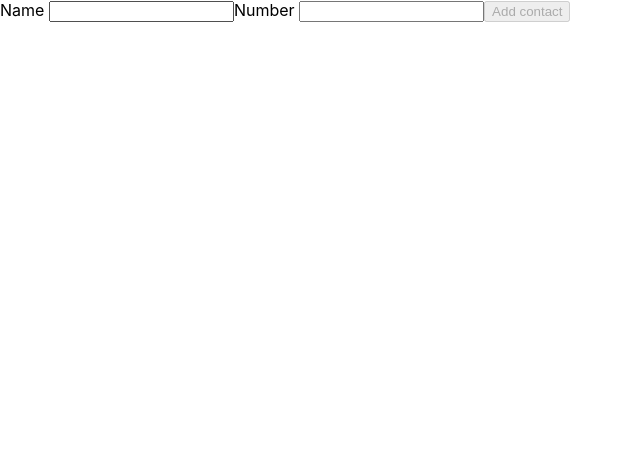
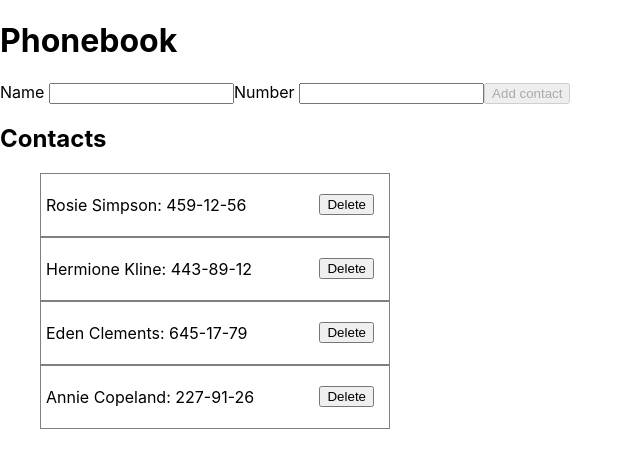
Before and after one commit to artyomakulov/goit-react-hw-02-phonebook, a React (Create React App) app: page / in a window 1280 px wide. Shown: the top 468 px of the page, without its empty margins (0-640 px from the left). Built offline with nearby package versions, Linux system fonts and the light colour scheme.

Commit message:
contacts

```diff
--- a/src/App.jsx
+++ b/src/App.jsx
@@ -1,11 +1,19 @@
 import React from 'react';
-import Form from './components/Form/Form'
+import Form from './components/Form/Form';
+import ContactList from './components/Contacts/Contacts';
+// import Filter from './components/Filter/Filter';
 
 
 
 class App extends React.Component {
   state = {
-    contacts: [],
+    contacts: [
+      {id: 'id-1', name: 'Rosie Simpson', number: '459-12-56'},
+      {id: 'id-2', name: 'Hermione Kline', number: '443-89-12'},
+      {id: 'id-3', name: 'Eden Clements', number: '645-17-79'},
+      {id: 'id-4', name: 'Annie Copeland', number: '227-91-26'},
+    ],
+    filter: '',
     name: '',
     number: ''
   }
@@ -14,10 +22,25 @@ class App extends React.Component {
     console.log(data)
   }
 
+  deleteContact = (contactId) => {
+    this.setState(prevState => ({
+      contacts: prevState.contacts.filter(contact => contact.id !==contactId)
+    }))
+  }
+
 
   render () {
+    const {contacts} = this.state
     return (
-      <Form onSubmit={this.formSubmit}/>
+      <div>
+  <h1>Phonebook</h1>
+  <Form onSubmit={this.formSubmit}/>
+
+  <h2>Contacts</h2>
+  {/* <Filter value={filter} onChange={this.filterValue} /> */}
+  <ContactList contacts={contacts} onDeleteContact={this.deleteContact}/>
+</div>
+
     )
   }
   }
--- /dev/null
+++ b/src/components/Contacts/Contacts.jsx
@@ -0,0 +1,32 @@
+import React from 'react';
+import PropTypes from 'prop-types';
+import css from './Contacts.module.css';
+
+
+export default function ContactList ({contacts, onDeleteContact}) {
+    return (
+        <ul className={css.ContactList}>
+            {contacts.map(({id, name, number}) => {
+                return (
+                    <li className={css.ContactList_item} key={id}>
+                        <p>
+                        {name}: {number}
+                        </p>
+                        <button className={css.ContactList_btn}
+                        onClick={() => onDeleteContact(id)}
+                        type="button">
+                        Delete
+                        </button>
+                    </li>
+                )
+            })}
+        </ul>
+    )
+}
+
+ContactList.propTypes = {
+    id: PropTypes.number,
+    name: PropTypes.string,
+    number: PropTypes.number,
+    onRemoveContact: PropTypes.func,
+  };
--- /dev/null
+++ b/src/components/Contacts/Contacts.module.css
@@ -0,0 +1,17 @@
+.ContactList {
+width: 350px;
+}
+
+.ContactList_item {
+    display: flex;
+    align-items: center;
+    justify-content: space-between;
+    padding: 5px;
+    border: 1px solid grey;
+}
+
+.ContactList_btn {
+margin-top: 0;
+margin-bottom: 0;
+margin-right: 10px;
+}
--- /dev/null
+++ b/src/components/Filter/Filter.jsx
@@ -0,0 +1,16 @@
+import React from 'react';
+import PropTypes from "prop-types";
+
+
+export default function Filter({ value, onChange }) {
+  return (
+    <label>
+      <input onChange={onChange} type="text" name="filter" value={value} />
+    </label>
+  );
+}
+
+Filter.propTypes = {
+  value: PropTypes.string,
+  onChange: PropTypes.func,
+};
--- a/src/components/Form/Form.js
+++ b/src/components/Form/Form.jsx
@@ -1,8 +1,9 @@
-import React from 'react'
-import { nanoid } from 'nanoid'
+import React, {Component} from 'react';
+import PropTypes from "prop-types";
+import { nanoid } from 'nanoid';
 
 
- class Form extends React.Component {
+ class Form extends Component {
     state = {
         name: '',
         number: ''
@@ -29,13 +30,14 @@ import { nanoid } from 'nanoid'
     telId = nanoid();
 
     render () {
+      const {name, number} = this.state
         return (
             <form onSubmit={this.handleSubmit}>
         <label htmlFor={this.nameId}>
             Name <input
             type="text"
             name="name"
-            value={this.state.name}
+            value={name}
             onChange={this.handleChange}
             pattern="^[a-zA-Zа-яА-Я]+(([' -][a-zA-Zа-яА-Я ])?[a-zA-Zа-яА-Я]*)*$"
             title="Name may contain only letters, apostrophe, dash and spaces. For example Adrian, Jacob Mercer, Charles de Batz de Castelmore d'Artagnan"
@@ -47,7 +49,7 @@ import { nanoid } from 'nanoid'
             Number <input
             type="tel"
             name='number'
-            value={this.state.number}
+            value={number}
             onChange={this.handleChange}
             pattern="\+?\d{1,4}?[-.\s]?\(?\d{1,3}?\)?[-.\s]?\d{1,4}[-.\s]?\d{1,4}[-.\s]?\d{1,9}"
             title="Phone number must be digits and can contain spaces, dashes, parentheses and can start with +"
@@ -55,10 +57,14 @@ import { nanoid } from 'nanoid'
             id={this.telId}
           />
         </label>
-        <button type="submit" disabled={this.state.name === '' || this.state.number === ''}>Add contact</button>
+        <button type="submit" disabled={name === '' || number === ''}>Add contact</button>
       </form>
         )
     }
  }
 
+Form.propTypes = {
+  name: PropTypes.string,
+  number: PropTypes.number,
+};
 export default Form
```
